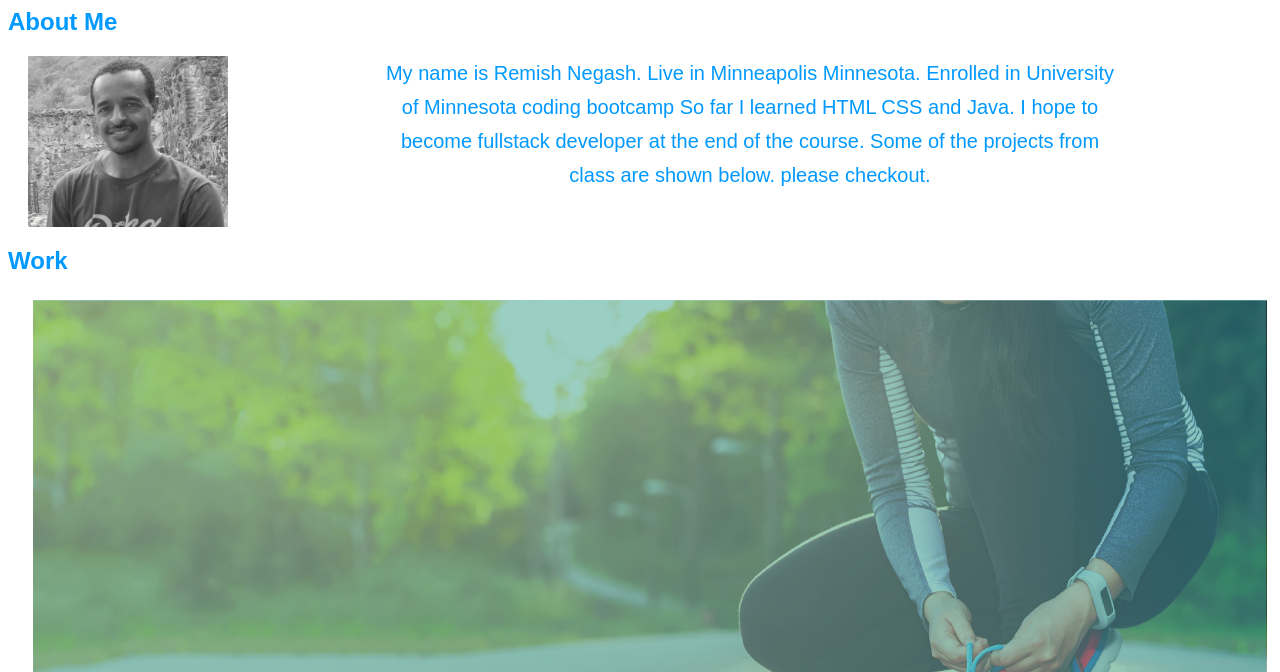
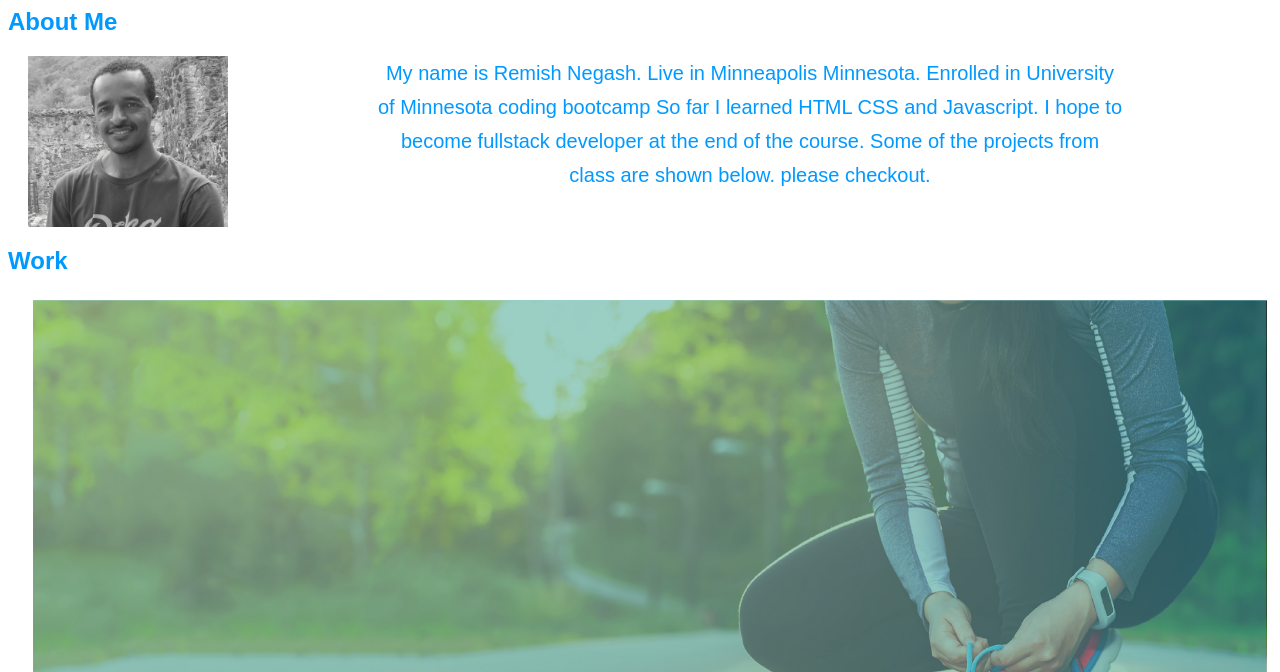
Before and after one commit to remishn/portfolio, a plain HTML site: page index.html in a window 1280 px wide. Shown: the part 128-800 px from the top of the page. Drawn offline with Linux system fonts and the light colour scheme.

Commit message:
proof read

```diff
--- a/index.html
+++ b/index.html
@@ -38,7 +38,7 @@
                 <img src="./assets/images/self.jpeg" alt="" />
                 <p>
                     My name is Remish Negash. Live in Minneapolis Minnesota. Enrolled in University of Minnesota coding bootcamp
-                    So far I learned HTML  CSS and Java.
+                    So far I learned HTML  CSS and Javascript.
                     I hope to become fullstack developer at the end of
                     the course. Some of the projects from class are shown
                     below.
```
